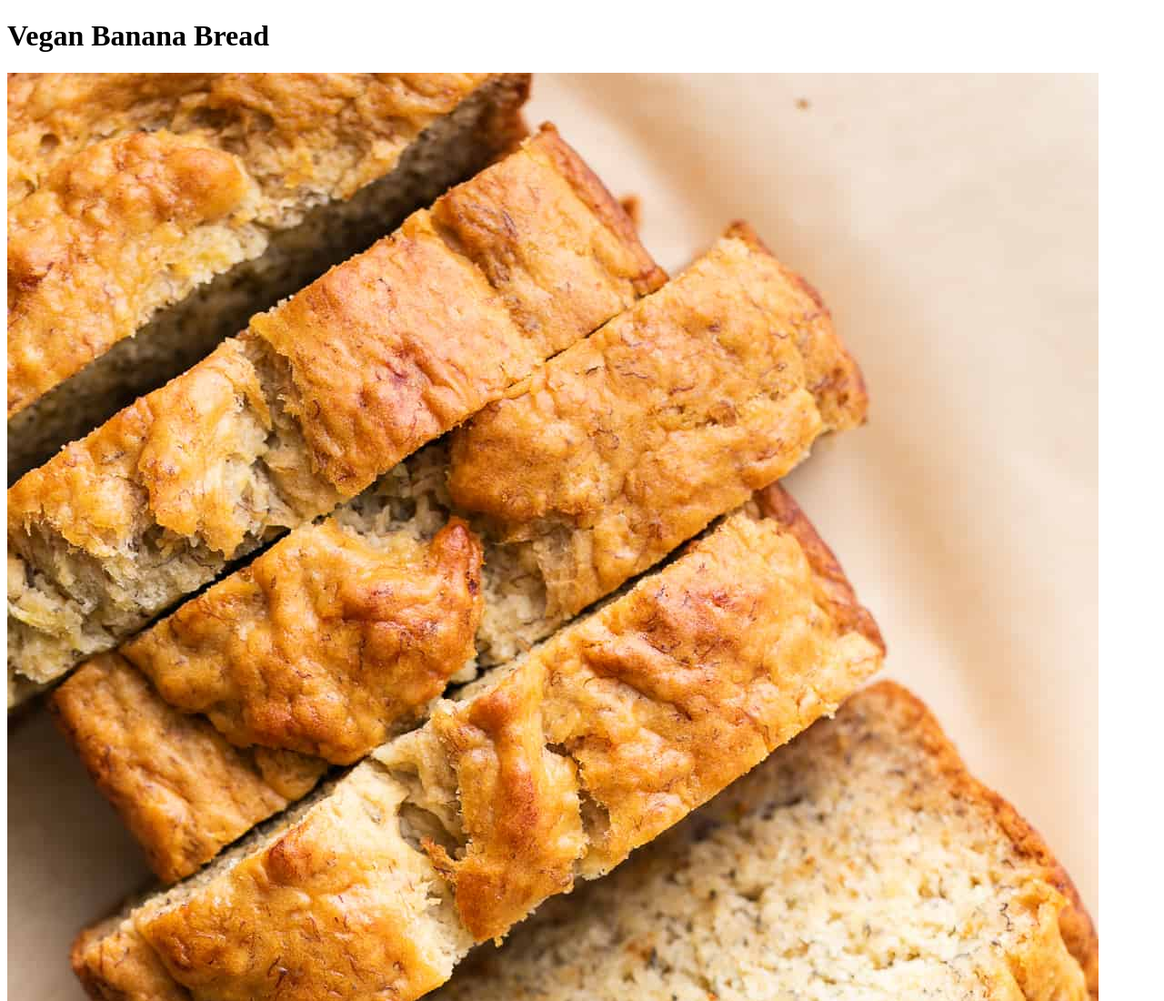
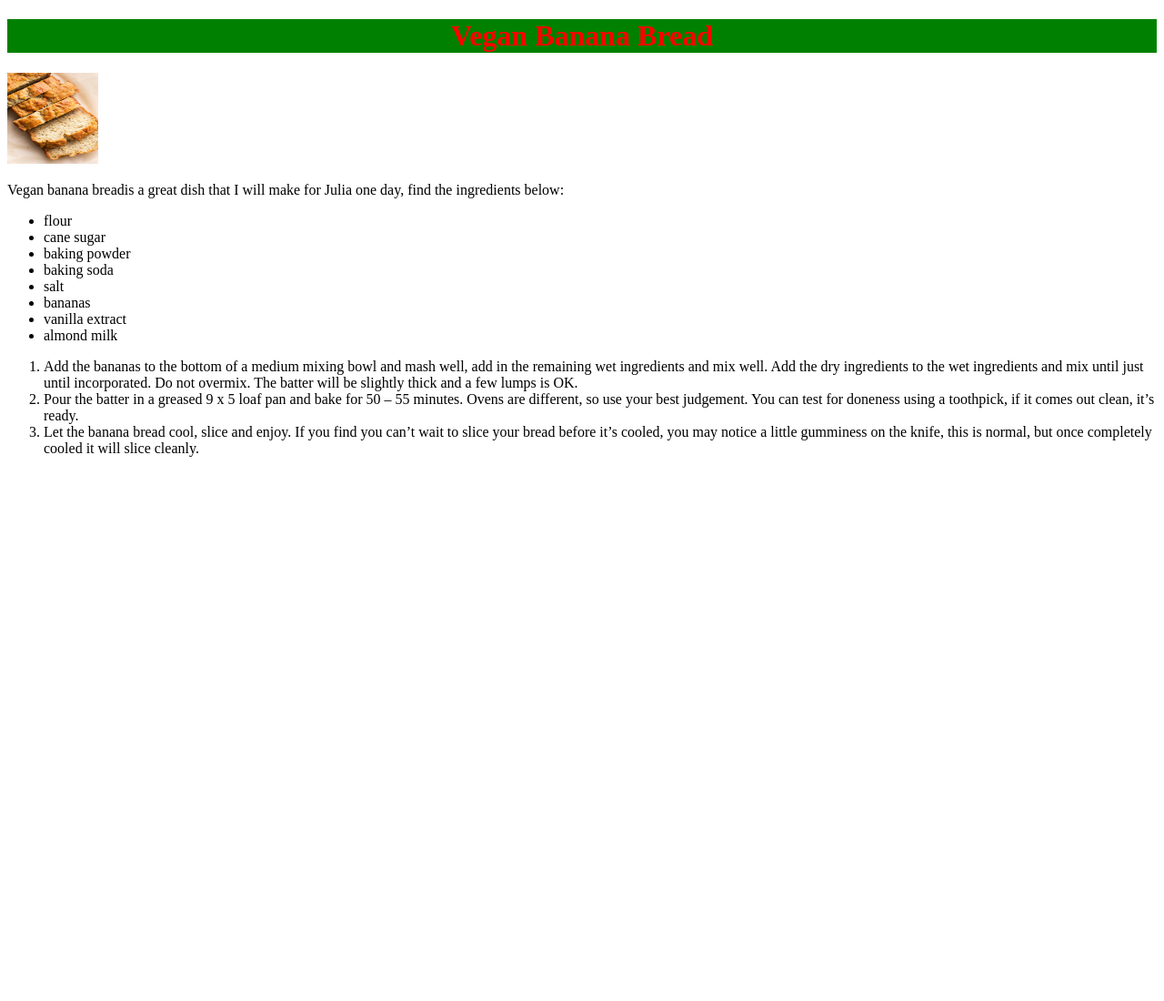
Before and after one commit to noahfolkins/odin-recipes, a plain HTML site: page recipes/vegan-banana-bread.html in a window 1280 px wide. Shown: the top 1100 px of the page at 91% size. After the commit the page ends 800 px from the top, so only its background shows below. Drawn offline with Linux system fonts and the light colour scheme.

Commit message:
styles added

```diff
--- a/recipes/vegan-banana-bread.html
+++ b/recipes/vegan-banana-bread.html
@@ -5,10 +5,11 @@
     <meta http-equiv="X-UA-Compatible" content="IE=edge">
     <meta name="viewport" content="width=device-width, initial-scale=1.0">
     <title>Document</title>
+    <link rel="stylesheet" href="../styles.css">
 </head>
 <body>
-    <h1>Vegan Banana Bread</h1>
-    <img src="../images/banana.jpg">
+    <h1 class="title">Vegan Banana Bread</h1>
+    <img class="pic" src="../images/banana.jpg">
     <p> Vegan banana breadis a great dish that I will make for Julia one day, find the ingredients below:</p>
     <ul>
         <li>flour</li>
--- /dev/null
+++ b/styles.css
@@ -0,0 +1,10 @@
+.title {
+    color: red;
+    background-color: green;
+    text-align: center;
+}
+
+.pic {
+    height: 100px;
+    width: 100px;
+}
```
Also changed, not shown: index.html (+2 -1 lines), recipes/lasagna.html (+3 -2 lines), recipes/shrimp-linguini.html (+3 -2 lines).
